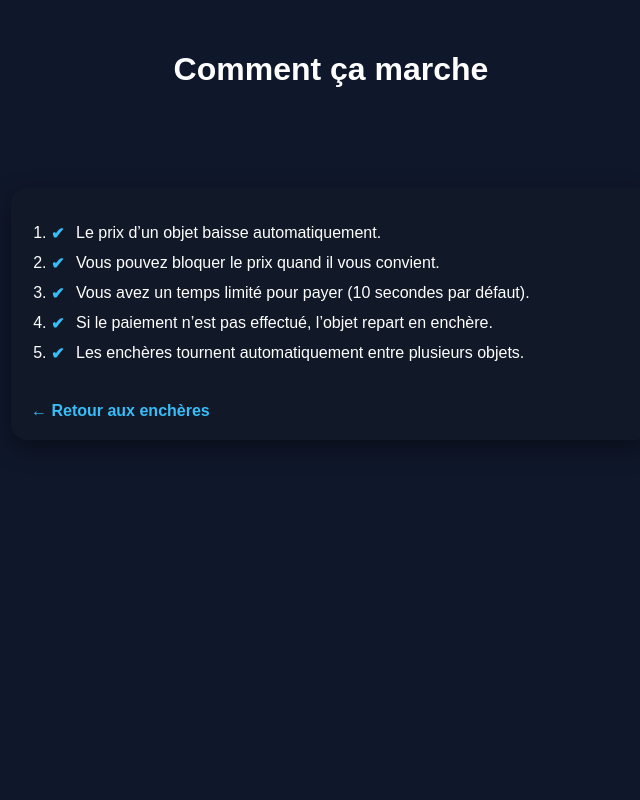
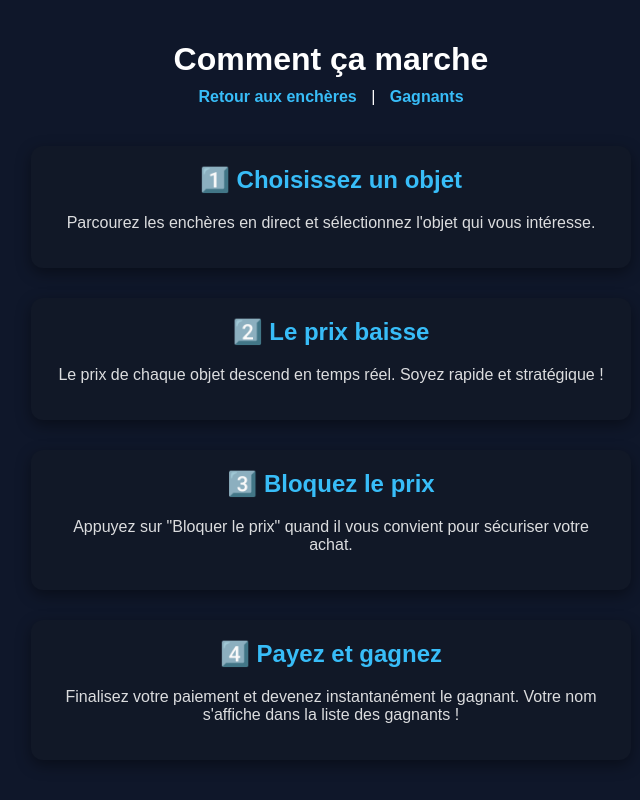
Before and after one commit to Nico200109/Click-win, a plain HTML site: page how-it-works.html in a window 1280 px wide. Shown: the whole page, without its empty margins (309-949 px from the left). Drawn offline with Linux system fonts and the light colour scheme.

Commit message:
Update how-it-works.html

```diff
--- a/how-it-works.html
+++ b/how-it-works.html
@@ -2,71 +2,58 @@
 <html lang="fr">
 <head>
   <meta charset="UTF-8">
-  <title>Comment ça marche – Click&Win</title>
+  <title>Click&Win - Comment ça marche</title>
   <link rel="stylesheet" href="style.css">
   <style>
-    main {
-      max-width: 600px;
-      margin: 40px auto;
-      padding: 20px;
-      background: #111827;
-      border-radius: 16px;
-      box-shadow: 0 8px 25px rgba(0,0,0,0.4);
-      text-align: left;
-      color: white;
-      font-size: 16px;
-    }
-
-    ol {
-      padding-left: 20px;
-      margin-bottom: 20px;
-    }
-
-    ol li {
-      margin-bottom: 12px;
-      position: relative;
-      padding-left: 25px;
-    }
-
-    ol li::before {
-      content: "✔";
-      position: absolute;
-      left: 0;
-      color: #38bdf8;
-      font-weight: bold;
-    }
-
-    a {
-      display: inline-block;
-      margin-top: 20px;
-      color: #38bdf8;
-      text-decoration: none;
-      font-weight: bold;
-    }
-
-    h1 {
-      text-align: center;
-      margin-bottom: 30px;
-    }
+    body { background:#0f172a; color:white; font-family:Arial,sans-serif; text-align:center; margin:0; }
+    header { padding:20px; }
+    h1 { margin-bottom:10px; }
+    nav a { color:#38bdf8; text-decoration:none; font-weight:bold; margin:0 10px; }
+    .steps { display:flex; flex-direction:column; gap:30px; max-width:600px; margin:0 auto; padding:20px; }
+    .step { background:#111827; padding:20px; border-radius:12px; box-shadow:0 5px 15px rgba(0,0,0,0.4);
+      opacity:0; transform:translateY(20px); animation:fadeIn 0.6s forwards; }
+    .step h2 { margin-top:0; color:#38bdf8; }
+    .step p { opacity:0.85; }
+    @keyframes fadeIn { to {opacity:1; transform:translateY(0);} }
   </style>
 </head>
 <body>
+  <header>
+    <h1>Comment ça marche</h1>
+    <nav>
+      <a href="index.html">Retour aux enchères</a> |
+      <a href="winners.html">Gagnants</a>
+    </nav>
+  </header>
 
-<header class="hero">
-  <h1>Comment ça marche</h1>
-</header>
+  <main class="steps">
+    <div class="step" style="animation-delay:0.1s;">
+      <h2>1️⃣ Choisissez un objet</h2>
+      <p>Parcourez les enchères en direct et sélectionnez l'objet qui vous intéresse.</p>
+    </div>
+    <div class="step" style="animation-delay:0.3s;">
+      <h2>2️⃣ Le prix baisse</h2>
+      <p>Le prix de chaque objet descend en temps réel. Soyez rapide et stratégique !</p>
+    </div>
+    <div class="step" style="animation-delay:0.5s;">
+      <h2>3️⃣ Bloquez le prix</h2>
+      <p>Appuyez sur "Bloquer le prix" quand il vous convient pour sécuriser votre achat.</p>
+    </div>
+    <div class="step" style="animation-delay:0.7s;">
+      <h2>4️⃣ Payez et gagnez</h2>
+      <p>Finalisez votre paiement et devenez instantanément le gagnant. Votre nom s'affiche dans la liste des gagnants !</p>
+    </div>
+  </main>
 
-<main>
-  <ol>
-    <li>Le prix d’un objet baisse automatiquement.</li>
-    <li>Vous pouvez bloquer le prix quand il vous convient.</li>
-    <li>Vous avez un temps limité pour payer (10 secondes par défaut).</li>
-    <li>Si le paiement n’est pas effectué, l’objet repart en enchère.</li>
-    <li>Les enchères tournent automatiquement entre plusieurs objets.</li>
-  </ol>
-
-  <a href="index.html">← Retour aux enchères</a>
-</main>
-
+  <script>
+    // Animation step par step (facultatif si tu veux un petit effet à l'apparition)
+    const steps = document.querySelectorAll('.step');
+    steps.forEach((step, i) => {
+      setTimeout(() => {
+        step.style.opacity = 1;
+        step.style.transform = 'translateY(0)';
+      }, 200*i);
+    });
+  </script>
 </body>
 </html>
```
